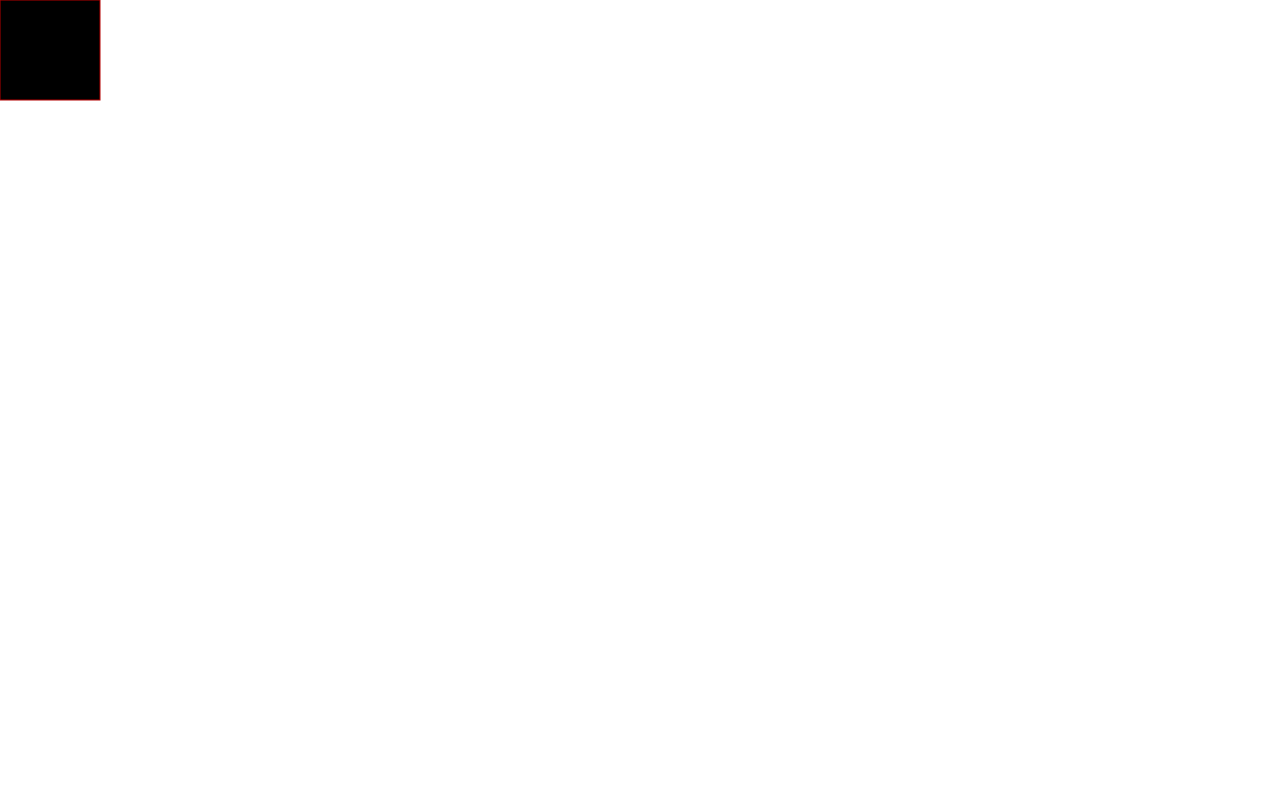
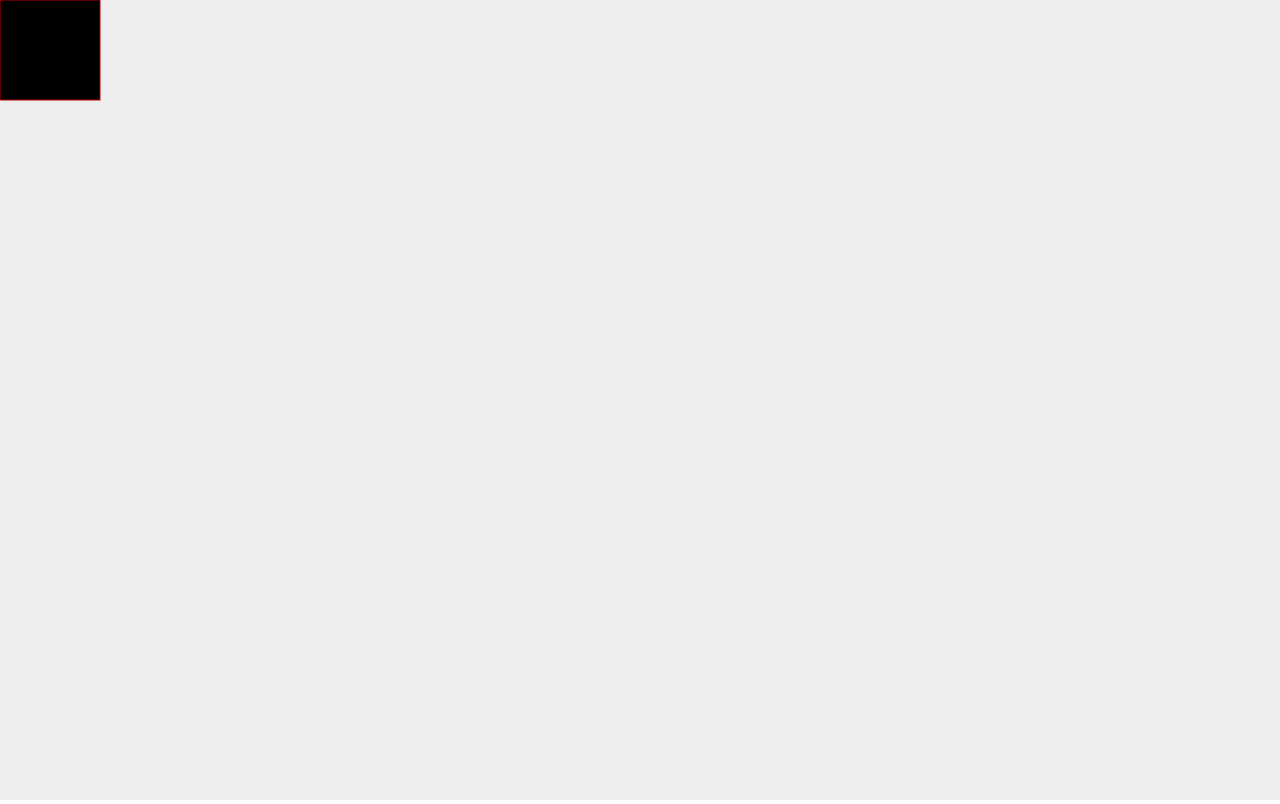
Before and after one commit to OutForSomeCode/smalpaint, a Svelte app: page / in a window 1280 px wide. Built offline with nearby package versions, Linux system fonts and the light colour scheme.

Commit message:
:wrench: Small update

```diff
--- a/src/App.svelte
+++ b/src/App.svelte
@@ -1,5 +1,4 @@
 <script>
-    import {onMount} from 'svelte';
 
     let m = {x: 0, y: 0};
     let scz = {x: 0, y: 0};
@@ -9,10 +8,6 @@
         m.y = event.clientY;
     }
 
-    onMount(async () => {
-        scz.x = document.getElementById("screen").offsetWidth;
-        scz.y = document.getElementById("screen").offsetHeight;
-    });
 
     function addShape(event) {
         m.x = event.clientX;
@@ -21,7 +16,12 @@
 </script>
 
 <style>
-    div {
+    svg {
+        background-color: #eee;
+        width: 100%;
+        height: 100%;
+    }
+    #screen {
         width: 100%;
         height: 100%;
     }
@@ -32,7 +32,7 @@
 </style>
 
 <div id="screen" on:mousemove={handleMousemove} on:click={addShape}>
-    <svg viewBox='0 0 {scz.x} {scz.y}'>
+    <svg>
         <rect class="second" x="{m.x}" y="{m.y}" width="100" height="100"/>
     </svg>
 </div>
```
Also changed, not shown: 2 other files (tests, documents, lock files or other folders).
